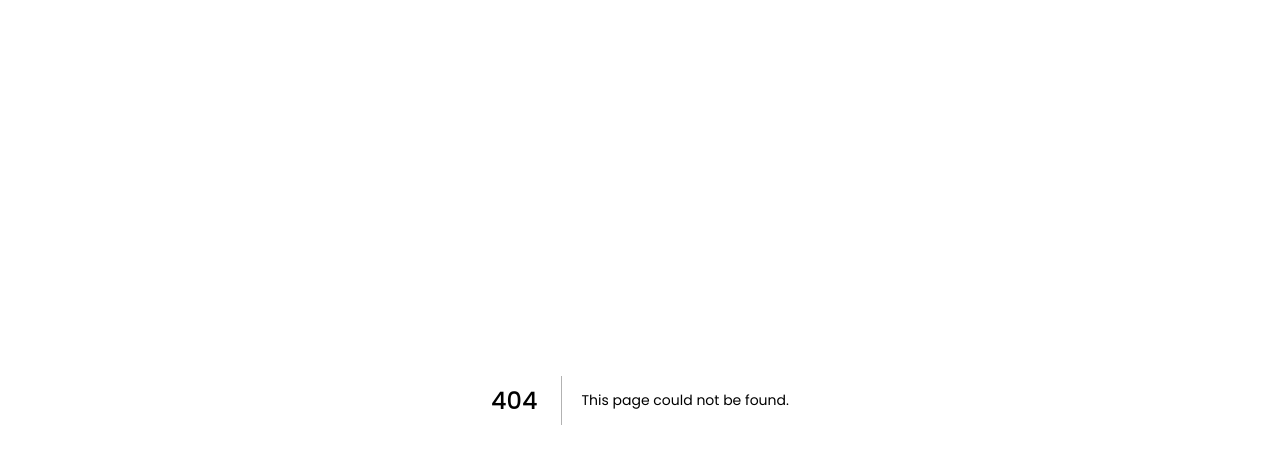
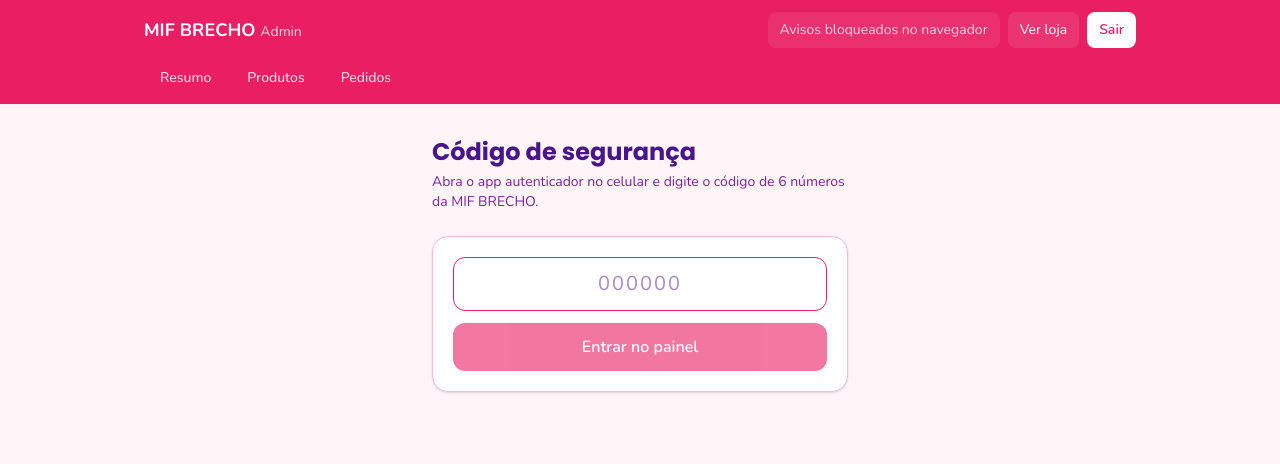
Before and after one commit to mifbrecho/mifbrecho, a Next.js app in the folder apps/web/: page /admin/verificar in a window 1280 px wide. Before the commit this address had no page. Shown: the top 464 px of the page. Built offline with nearby package versions, Linux system fonts and the light colour scheme.

Commit message:
Add VerificarPage for MFA code verification

```diff
--- /dev/null
+++ b/apps/web/src/app/admin/verificar/page.tsx
@@ -0,0 +1,98 @@
+"use client";
+
+import { useState } from "react";
+import { createClient } from "@/lib/supabase/client";
+
+export default function VerificarPage() {
+  const [code, setCode] = useState("");
+  const [error, setError] = useState("");
+  const [busy, setBusy] = useState(false);
+
+  async function handleSubmit(event: React.FormEvent) {
+    event.preventDefault();
+
+    setError("");
+    setBusy(true);
+
+    const supabase = createClient();
+
+    const { data: factors } = await supabase.auth.mfa.listFactors();
+    const factor = factors?.totp?.[0];
+
+    if (!factor) {
+      window.location.href = "/admin/seguranca";
+      return;
+    }
+
+    const { data: challenge, error: challengeError } =
+      await supabase.auth.mfa.challenge({ factorId: factor.id });
+
+    if (challengeError || !challenge) {
+      setError("Não foi possível conferir o código. Tente de novo.");
+      setBusy(false);
+      return;
+    }
+
+    const { error: verifyError } = await supabase.auth.mfa.verify({
+      factorId: factor.id,
+      challengeId: challenge.id,
+      code: code.trim(),
+    });
+
+    if (verifyError) {
+      setError("Código incorreto. Digite os 6 números que o app mostra agora.");
+      setCode("");
+      setBusy(false);
+      return;
+    }
+
+    // só aceita voltar para dentro do painel
+    const next = new URLSearchParams(window.location.search).get("next");
+    const safeNext =
+      next && next.startsWith("/admin") && !next.startsWith("//") ? next : "/admin";
+
+    window.location.href = safeNext;
+  }
+
+  return (
+    <div className="mx-auto max-w-md px-4 py-8">
+      <h1 className="mb-1 text-2xl font-bold text-text">Código de segurança</h1>
+      <p className="mb-6 text-sm text-text-muted">
+        Abra o app autenticador no celular e digite o código de 6 números da MIF
+        BRECHO.
+      </p>
+
+      <form
+        onSubmit={handleSubmit}
+        className="rounded-2xl border border-primary-light bg-white p-5 shadow-sm"
+      >
+        <input
+          type="text"
+          inputMode="numeric"
+          autoComplete="one-time-code"
+          maxLength={6}
+          value={code}
+          onChange={(e) => setCode(e.target.value.replace(/\D/g, ""))}
+          placeholder="000000"
+          autoFocus
+          className="mb-3 w-full rounded-xl border border-primary-light px-4 py-3 text-center text-xl tracking-widest outline-none focus:border-primary"
+          required
+        />
+
+        <button
+          type="submit"
+          disabled={busy || code.length !== 6}
+          className="w-full rounded-xl bg-primary px-5 py-3 font-semibold text-white hover:opacity-90 disabled:opacity-60"
+        >
+          {busy ? "Conferindo..." : "Entrar no painel"}
+        </button>
+      </form>
+
+      {error && (
+        <p className="mt-4 rounded-xl border border-red-200 bg-red-50 px-4 py-3 text-sm text-red-700">
+          {error}
+        </p>
+      )}
+    </div>
+  );
+}
```
